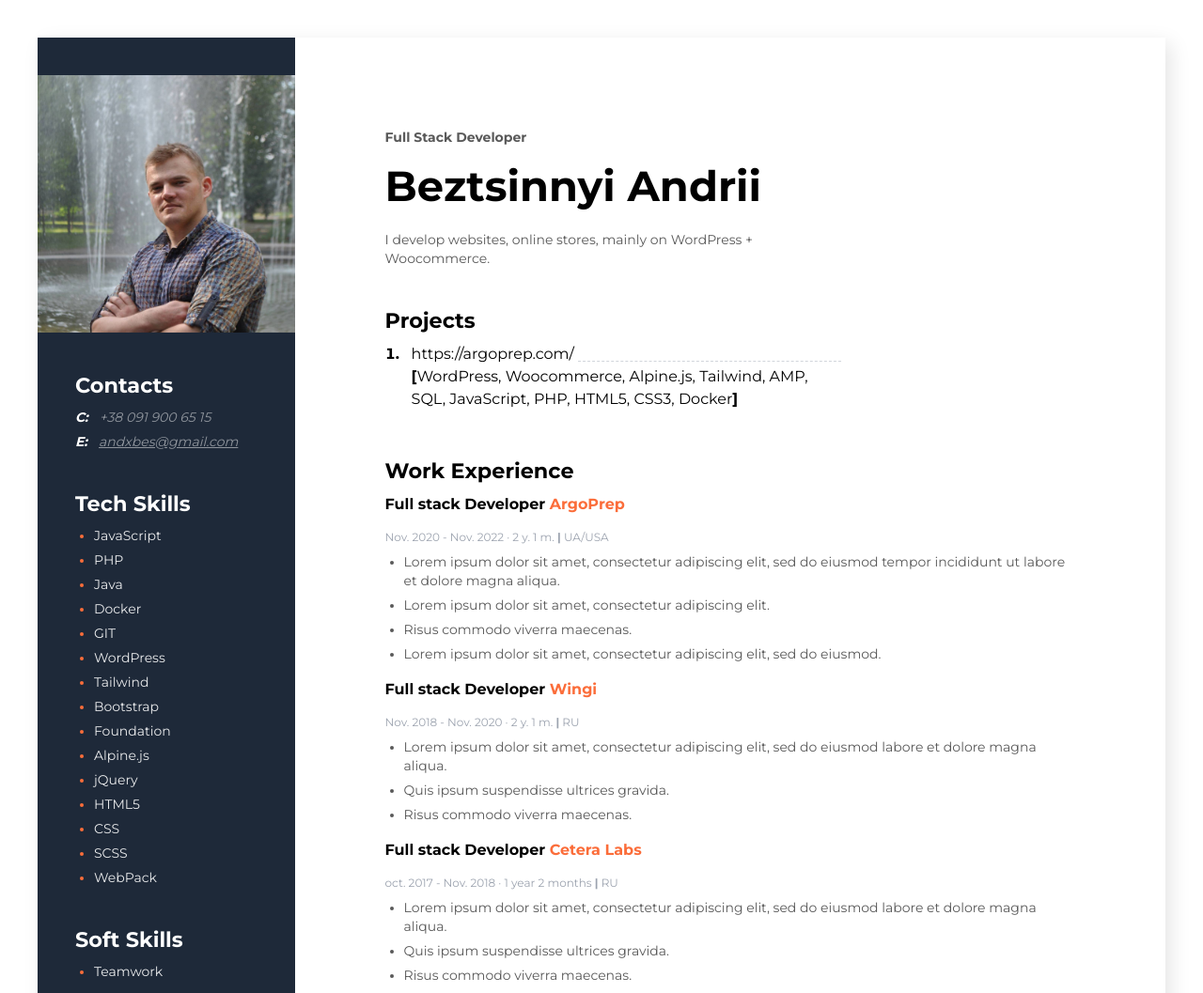
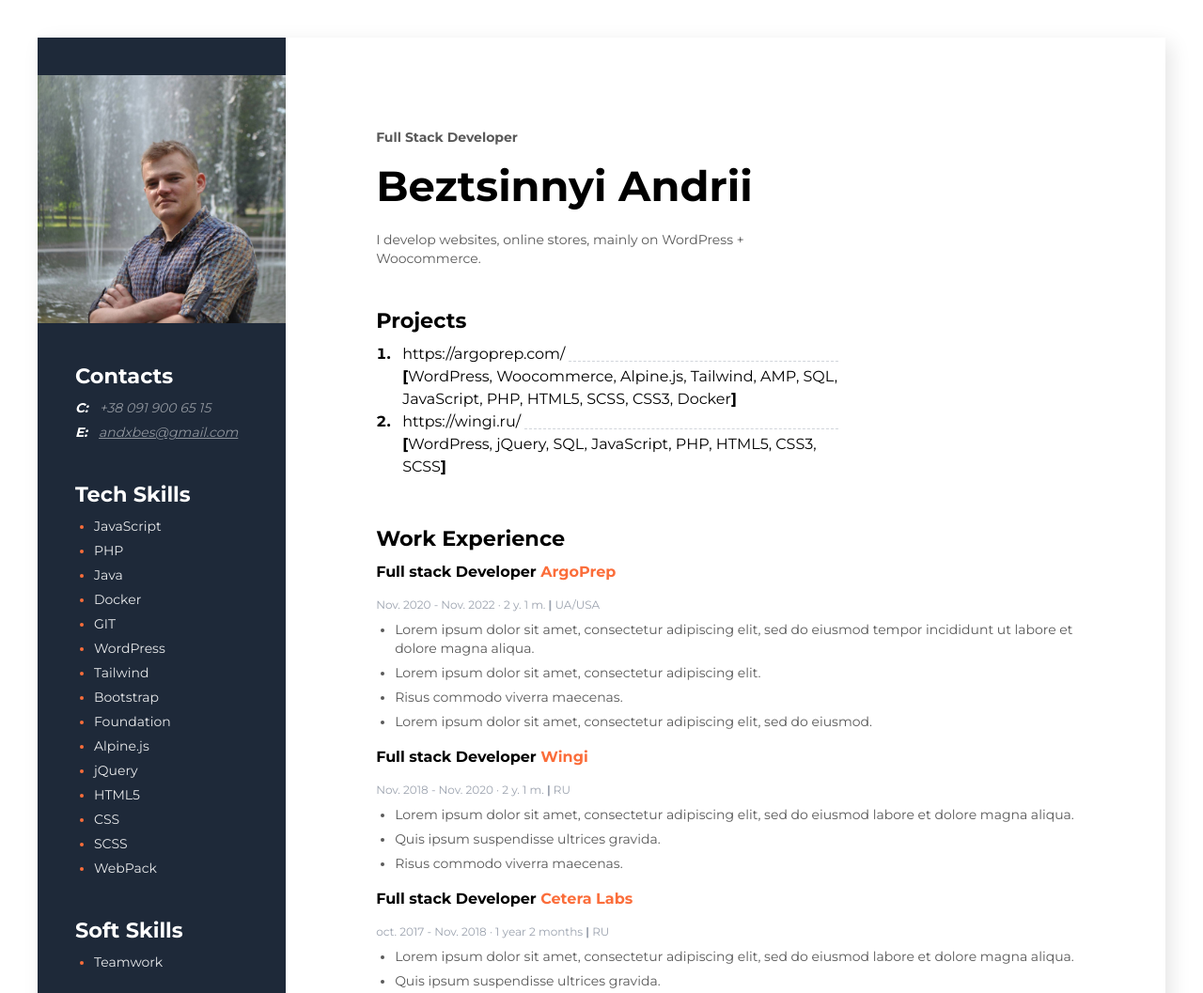
Before and after one commit to andxbes/resume, a website: page index.html in a window 1280 px wide. Shown: the top 1057 px of the page at 94% size. Drawn offline with Linux system fonts and the light colour scheme.

Commit message:
add project

```diff
--- a/index.html
+++ b/index.html
@@ -244,7 +244,21 @@
                 ><span class="projects__delimeter"></span>
                 <span class="projects__skills"
                   ><b>[</b>WordPress, Woocommerce, Alpine.js, Tailwind, AMP,
-                  SQL, JavaScript, PHP, HTML5, CSS3, Docker<b>]</b></span
+                  SQL, JavaScript, PHP, HTML5, SCSS, CSS3, Docker<b>]</b></span
+                >
+              </div>
+            </li>
+            <li>
+              <div class="projects__item">
+                <a
+                  href="https://wingi.ru/"
+                  target="_blank"
+                  class="no-underline"
+                  >https://wingi.ru/</a
+                ><span class="projects__delimeter"></span>
+                <span class="projects__skills"
+                  ><b>[</b>WordPress, jQuery,
+                  SQL, JavaScript, PHP, HTML5, CSS3, SCSS<b>]</b></span
                 >
               </div>
             </li>
```
